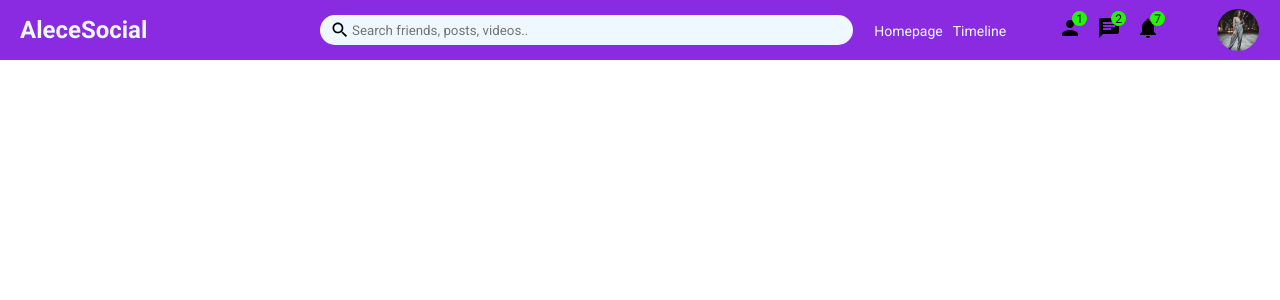
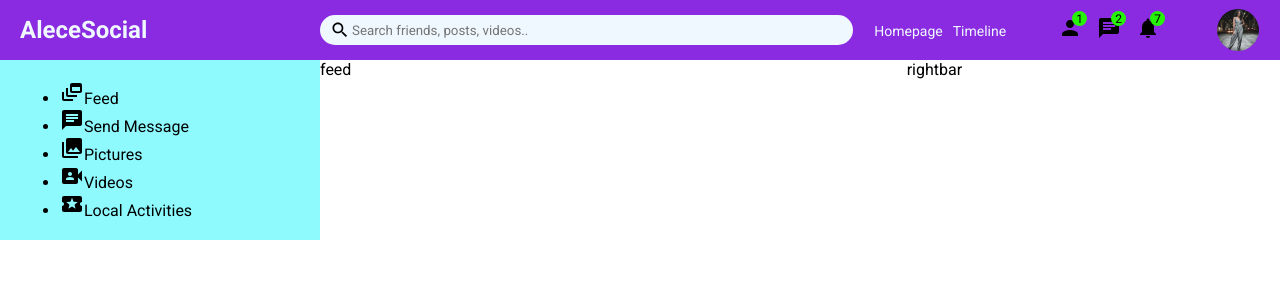
Before and after one commit to arenee87/social-app, a React (Create React App) app: page / in a window 1280 px wide. Shown: the top 300 px of the page. Built offline with nearby package versions, Linux system fonts and the light colour scheme.

Commit message:
created sidebar, feed, and rightbar  and added icons to sidebar

```diff
--- /dev/null
+++ b/src/components/feed/Feed.js
@@ -0,0 +1,9 @@
+import "./feed.css"
+
+export default function Feed() {
+  return (
+    <div className="feed">
+      feed
+    </div>
+  )
+}
--- /dev/null
+++ b/src/components/feed/feed.css
@@ -0,0 +1,3 @@
+.feed {
+    flex: 5.5;
+}
--- /dev/null
+++ b/src/components/rightbar/Rightbar.js
@@ -0,0 +1,9 @@
+import "./rightbar.css"
+
+export default function rightbar() {
+  return (
+    <div className="rightbar">
+      rightbar
+    </div>
+  )
+}
--- /dev/null
+++ b/src/components/rightbar/rightbar.css
@@ -0,0 +1,3 @@
+.rightbar {
+    flex: 3.5;
+}
--- /dev/null
+++ b/src/components/sidebar/Sidebar.js
@@ -0,0 +1,33 @@
+import "./sidebar.css";
+import { DynamicFeed, Chat, Collections, VideoCameraFront, LocalActivity } from '@mui/icons-material'
+
+export default function Sidebar() {
+    return (
+        <div className="sidebar">
+            <div className="sidebarWrapper">
+                <ul className="sidebarList">
+                    <li className="sidebarListItem">
+                        <DynamicFeed className="sidebarIcon" />
+                        <span className="sidebarListItemText">Feed</span>
+                    </li>
+                    <li className="sidebarListItem">
+                        <Chat className="sidebarIcon" />
+                        <span className="sidebarListItemText">Send Message</span>
+                    </li>
+                    <li className="sidebarListItem">
+                        <Collections className="sidebarIcon" />
+                        <span className="sidebarListItemText">Pictures</span>
+                    </li>
+                    <li className="sidebarListItem">
+                        <VideoCameraFront className="sidebarIcon" />
+                        <span className="sidebarListItemText">Videos</span>
+                    </li>
+                    <li className="sidebarListItem">
+                        <LocalActivity className="sidebarIcon" />
+                        <span className="sidebarListItemText">Local Activities</span>
+                    </li>
+                </ul>
+            </div>
+        </div>
+    )
+}
--- /dev/null
+++ b/src/components/sidebar/sidebar.css
@@ -0,0 +1,9 @@
+.sidebar {
+    flex: 3;
+    height: calc(100vh - 50px);
+}
+
+.sidebarWrapper {
+    padding: 20px;
+    background-color: rgb(142, 250, 254);
+}
--- a/src/pages/Home.js
+++ b/src/pages/Home.js
@@ -1,11 +1,19 @@
 import React from "react";
 import Navbar from "../components/Navbar";
+import Sidebar from "../components/sidebar/Sidebar";
+import Feed  from "../components/feed/Feed";
+import Rightbar from "../components/rightbar/Rightbar";
+import "./home.css"
 
 export default function Home() {
     return (
-        <Navbar />
-        // <div>
-        //     This is home page
-        // </div>
+        <>
+            <Navbar />
+            <div className="homeContainer">
+                <Sidebar/>
+                <Feed/>
+                <Rightbar/>
+            </div>
+        </>
     )
 }
--- a/src/pages/home.css
+++ b/src/pages/home.css
@@ -0,0 +1,4 @@
+.homeContainer {
+    display: flex;
+    width: 100%;
+}
```
